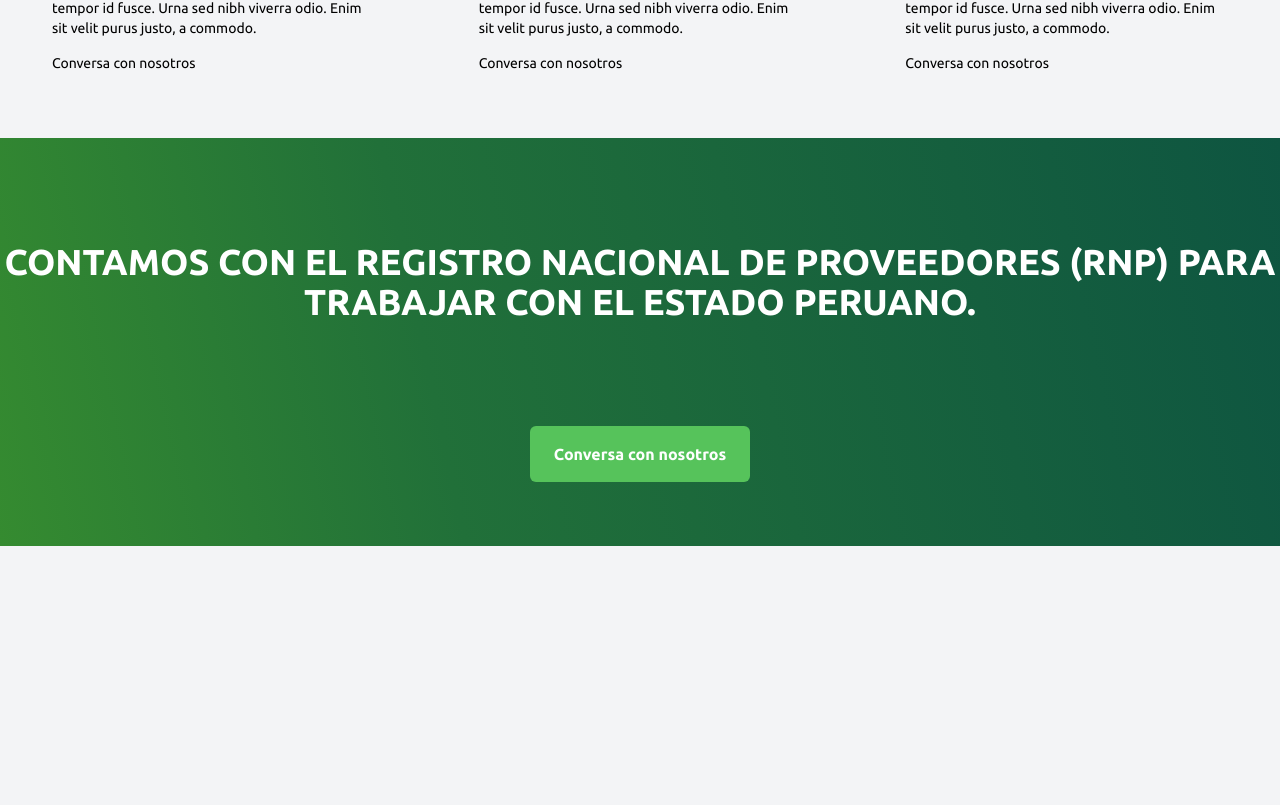
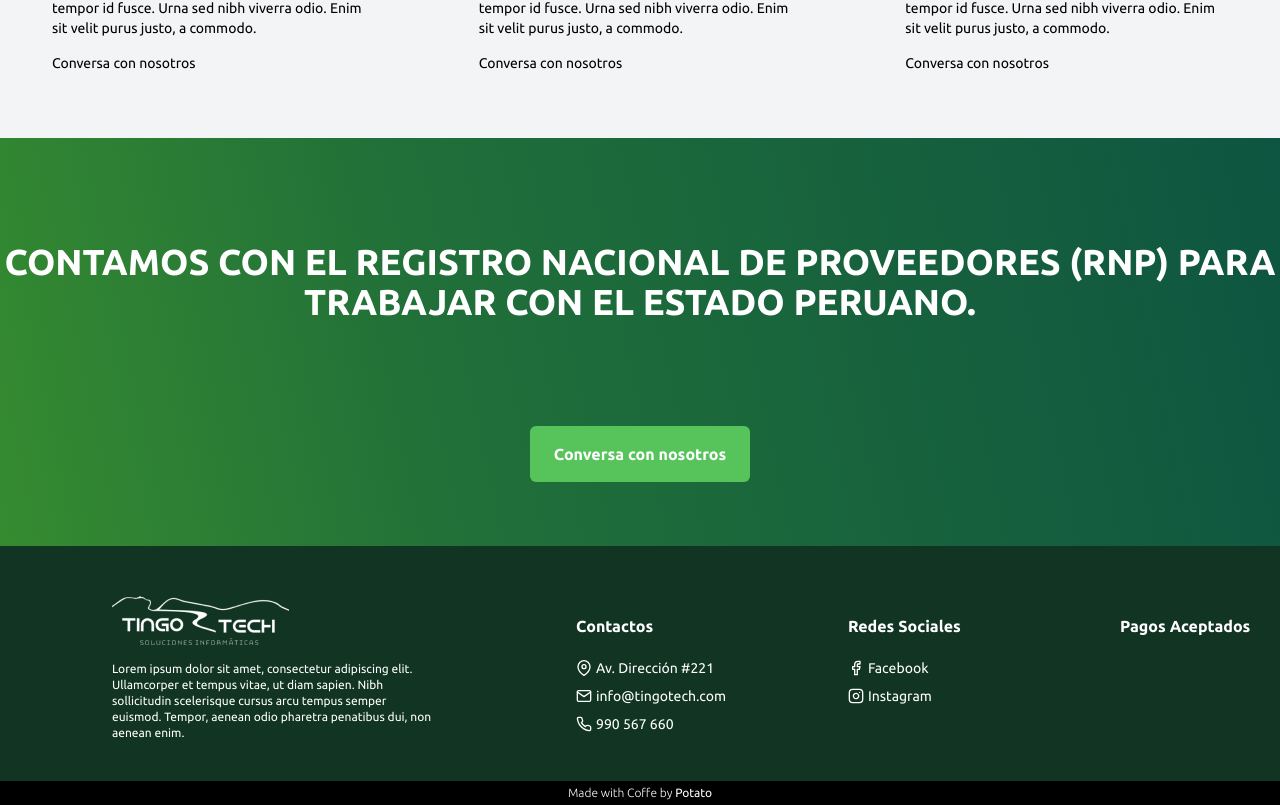
Before and after one commit to wasi-lat/tingotech, a Next.js app: page / in a window 1280 px wide. Shown: the part 1542-2347 px from the top of the page. Before the commit the page ends 2088 px from the top, so only its background shows below. Built offline with nearby package versions, Linux system fonts and the light colour scheme.

Commit message:
ADD: footer component

```diff
--- a/components/layout.js
+++ b/components/layout.js
@@ -1,6 +1,7 @@
 import Head from 'next/head'
 
-import Navbaar from '@components/shared/navbar'
+import Navbar from '@components/shared/navbar'
+import Footer from '@components/shared/footer'
 import Symbols from '@components/shared/symbols'
 
 export default function Layout({ children }) {
@@ -55,10 +56,12 @@ export default function Layout({ children }) {
       </Head>
 
       <header>
-        <Navbaar />
+        <Navbar />
       </header>
 
       { children }
+
+      <Footer/>
 
       <Symbols/>
     </>
--- /dev/null
+++ b/components/shared/footer.js
@@ -0,0 +1,55 @@
+import { MapPin, Mail, Phone, Facebook, Instagram } from 'react-feather'
+
+export default function Footer() {
+  return (
+    <footer className="text-white" style={{backgroundColor: '#113423'}}>
+      <div className="container mx-auto flex pt-10 pb-10">
+        <div className="w-4/12 mx-28">
+          <img className="pb-4" src="/img/logo.png" alt="Logo TingoTech" />
+          <p className="text-xs">
+            Lorem ipsum dolor sit amet, consectetur adipiscing elit. Ullamcorper
+            et tempus vitae, ut diam sapien. Nibh sollicitudin scelerisque cursus
+            arcu tempus semper euismod. Tempor, aenean odio pharetra penatibus
+            dui, non aenean enim.
+          </p>
+        </div>
+        <div className="w-3/12 ml-8 pt-7">
+          <h3 className="font-bold mb-4">Contactos</h3>
+          <ul>
+            <li className="text-sm py-1 flex items-center">
+              <MapPin size={16} className="mr-1"/>
+              Av. Dirección #221
+            </li>
+            <li className="text-sm py-1 flex items-center">
+              <Mail size={16} className="mr-1"/>
+              info@tingotech.com
+            </li>
+            <li className="text-sm py-1 flex items-center">
+              <Phone size={16} className="mr-1"/>
+              990 567 660
+            </li>
+          </ul>
+        </div>
+        <div className="w-3/12 ml-8 pt-7">
+          <h3 className="font-bold mb-4">Redes Sociales</h3>
+          <ul>
+            <li className="text-sm py-1 flex items-center">
+              <Facebook size={16} className="mr-1"/>
+              Facebook
+            </li>
+            <li className="text-sm py-1 flex items-center">
+              <Instagram size={16} className="mr-1"/>
+              Instagram
+            </li>
+          </ul>
+        </div>
+        <div className="w-2/12 ml-8 pt-7">
+          <h3 className="font-bold mb-4">Pagos Aceptados</h3>
+        </div>
+      </div>
+      <div className="py-1 text-center text-xs bg-black text-white font-light">
+        <p>Made with Coffe by <b>Potato</b></p>
+      </div>
+    </footer>
+  );
+}
```
